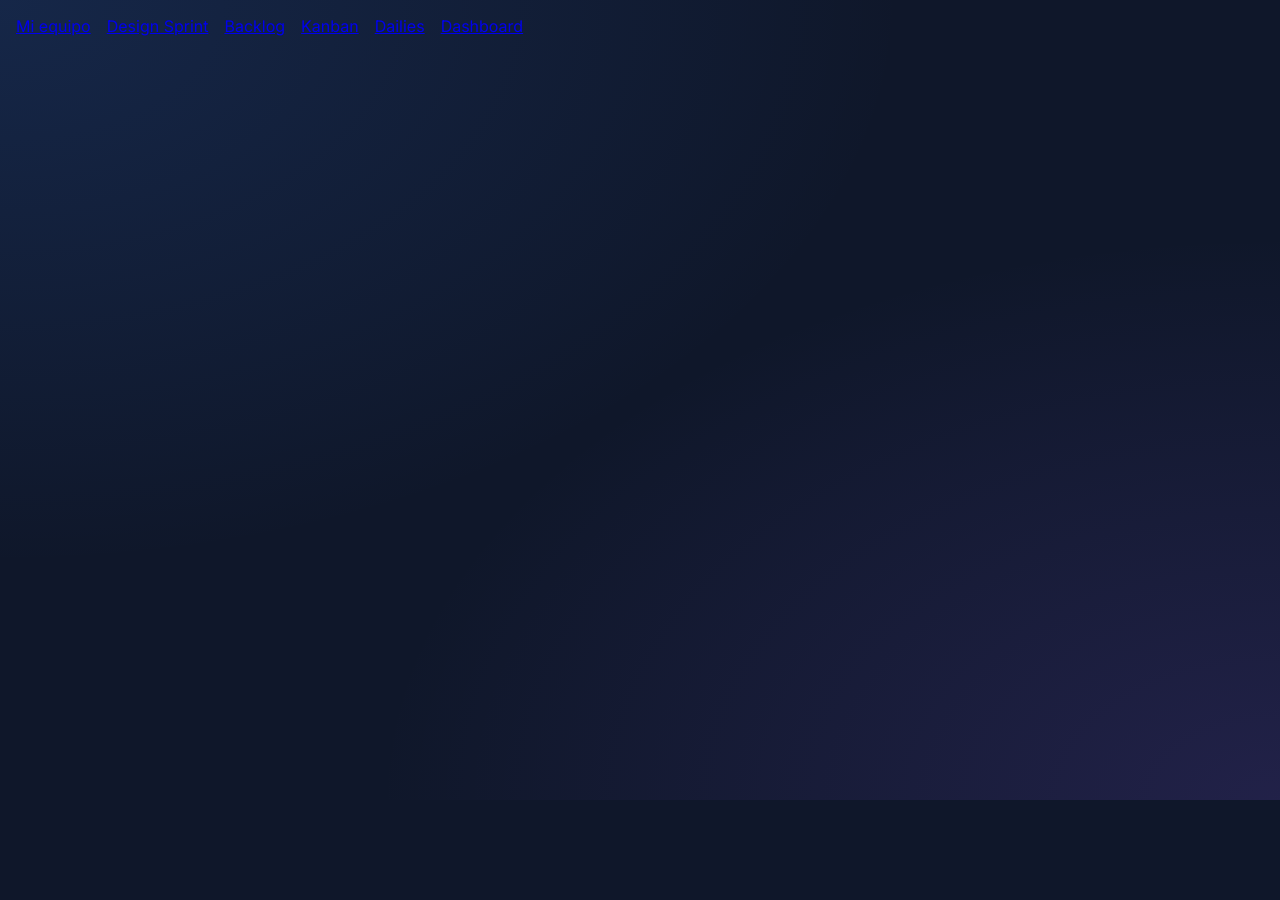
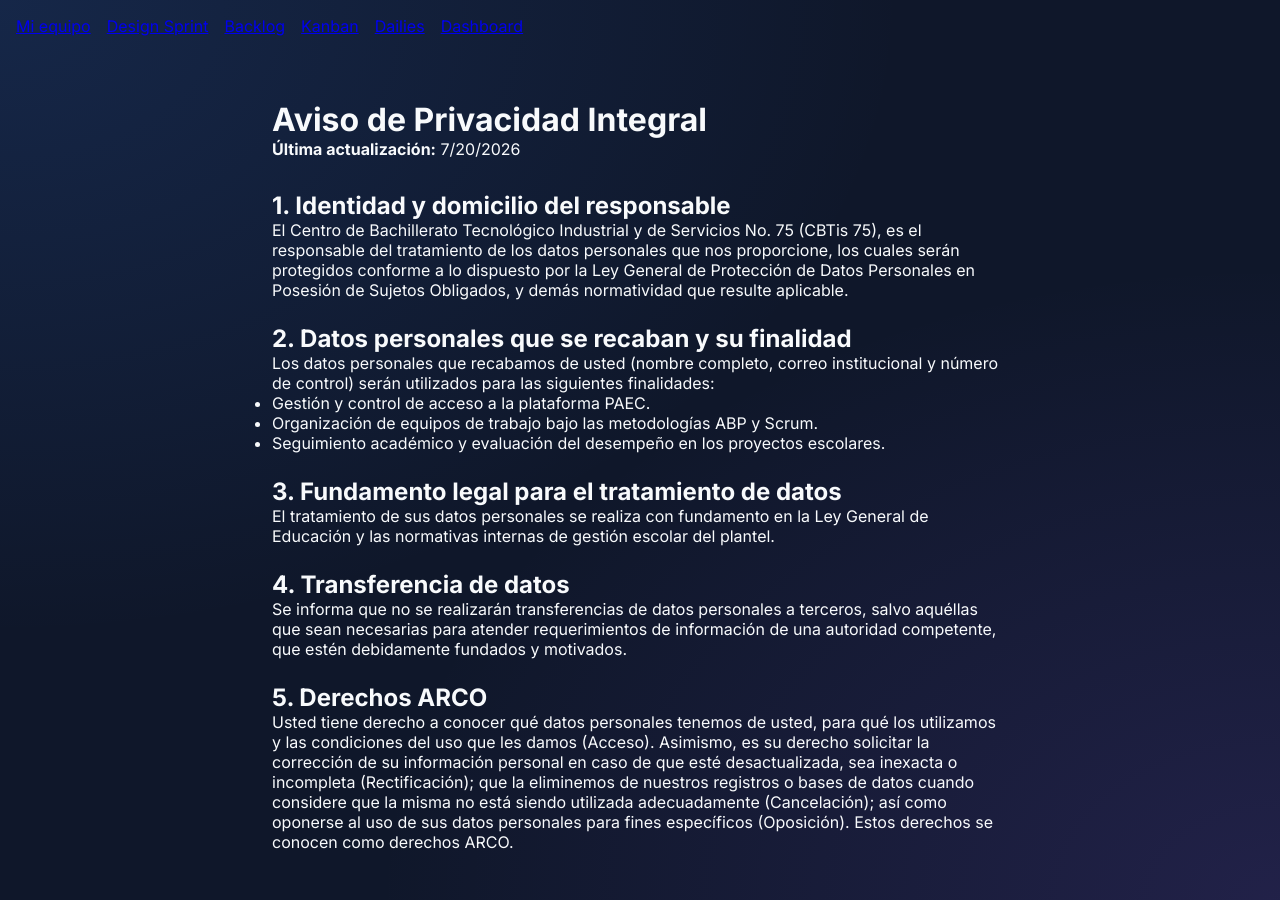
Before and after one commit to Desarrollo-Web-Integral-U3/paec-cbtis75, a React (Vite) app in the folder frontend/: page /aviso-de-privacidad in a window 1280 px wide. Before the commit the page ends 800 px from the top, so only its background shows below. Built offline with nearby package versions, Linux system fonts and the light colour scheme; no server answers.

Commit message:
add: Se añade el aviso de privacidad considerando los aspectos generales de este

```diff
--- /dev/null
+++ b/frontend/src/pages/PrivacyPolicy.jsx
@@ -0,0 +1,59 @@
+import React from "react";
+
+export default function PrivacyPolicy() {
+  return (
+    <div className="container" style={{ maxWidth: "800px", margin: "0 auto", padding: "2rem" }}>
+      <h1>Aviso de Privacidad Integral</h1>
+      <p><strong>Última actualización:</strong> {new Date().toLocaleDateString()}</p>
+
+      <section style={{ marginTop: "2rem" }}>
+        <h2>1. Identidad y domicilio del responsable</h2>
+        <p>
+          El Centro de Bachillerato Tecnológico Industrial y de Servicios No. 75 (CBTis 75),
+          es el responsable del tratamiento de los datos personales que nos proporcione, los cuales
+          serán protegidos conforme a lo dispuesto por la Ley General de Protección de Datos Personales
+          en Posesión de Sujetos Obligados, y demás normatividad que resulte aplicable.
+        </p>
+      </section>
+
+      <section style={{ marginTop: "1.5rem" }}>
+        <h2>2. Datos personales que se recaban y su finalidad</h2>
+        <p>
+          Los datos personales que recabamos de usted (nombre completo, correo institucional y número de control)
+          serán utilizados para las siguientes finalidades:
+        </p>
+        <ul>
+          <li>Gestión y control de acceso a la plataforma PAEC.</li>
+          <li>Organización de equipos de trabajo bajo las metodologías ABP y Scrum.</li>
+          <li>Seguimiento académico y evaluación del desempeño en los proyectos escolares.</li>
+        </ul>
+      </section>
+
+      <section style={{ marginTop: "1.5rem" }}>
+        <h2>3. Fundamento legal para el tratamiento de datos</h2>
+        <p>
+          El tratamiento de sus datos personales se realiza con fundamento en la Ley General de Educación
+          y las normativas internas de gestión escolar del plantel.
+        </p>
+      </section>
+
+      <section style={{ marginTop: "1.5rem" }}>
+        <h2>4. Transferencia de datos</h2>
+        <p>
+          Se informa que no se realizarán transferencias de datos personales a terceros, salvo aquéllas que sean necesarias
+          para atender requerimientos de información de una autoridad competente, que estén debidamente fundados y motivados.
+        </p>
+      </section>
+
+      <section style={{ marginTop: "1.5rem" }}>
+        <h2>5. Derechos ARCO</h2>
+        <p>
+          Usted tiene derecho a conocer qué datos personales tenemos de usted, para qué los utilizamos y las condiciones del uso que les damos (Acceso).
+          Asimismo, es su derecho solicitar la corrección de su información personal en caso de que esté desactualizada, sea inexacta o incompleta (Rectificación);
+          que la eliminemos de nuestros registros o bases de datos cuando considere que la misma no está siendo utilizada adecuadamente (Cancelación);
+          así como oponerse al uso de sus datos personales para fines específicos (Oposición). Estos derechos se conocen como derechos ARCO.
+        </p>
+      </section>
+    </div>
+  );
+}
--- a/frontend/src/routes/index.jsx
+++ b/frontend/src/routes/index.jsx
@@ -9,11 +9,13 @@ import Dashboard from "../pages/Dashboard";
 import Backlog from "../pages/Backlog";
 import RoleGuard from "../components/RoleGuard";
 import Intro from "../pages/Intro";
+import PrivacyPolicy from "../pages/PrivacyPolicy";
 
 export default function AppRoutes() {
   return (
     <Routes>
       <Route path="/" element={<Intro />} />
+      <Route path="/aviso-de-privacidad" element={<PrivacyPolicy />} />
       <Route path="/login" element={<Login />} />
       <Route path="/register" element={<Register />} />
       <Route path="/equipo" element={<TeamSetup />} />
```
